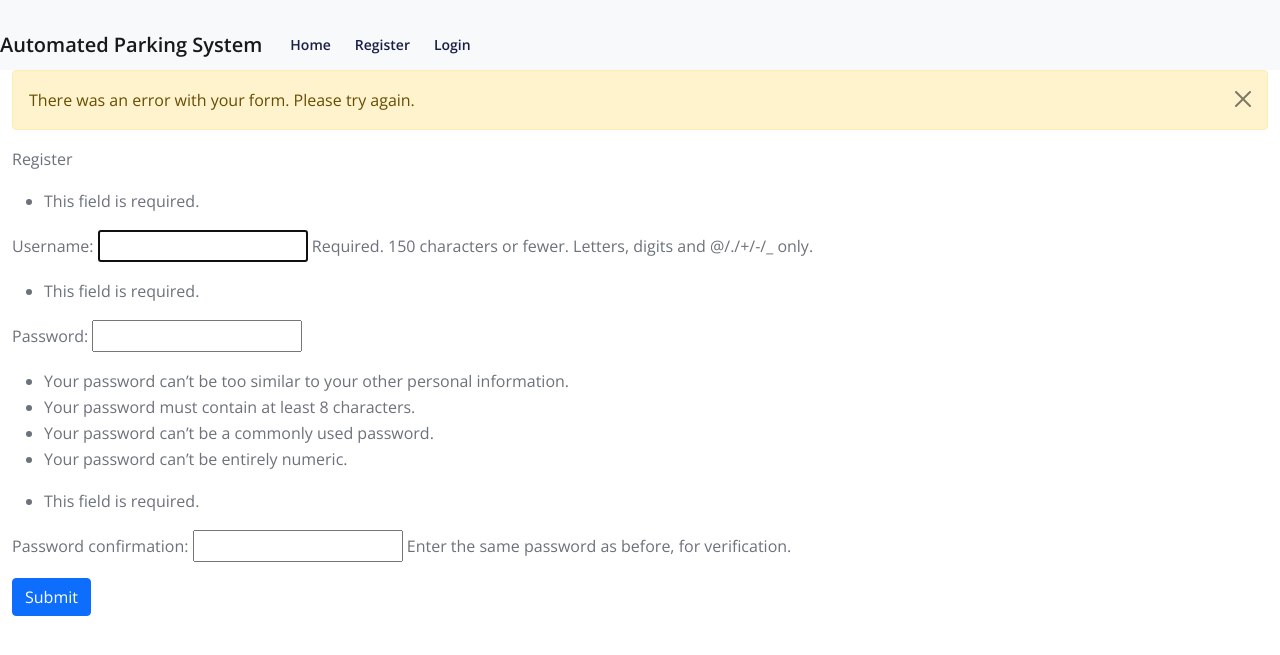
After one commit to COMP-SCI-72/Automated-Parking-System, a Django app: page /members/register_user in a window 1280 px wide. The commit adds this page. Shown: the top 655 px of the page. Run offline with Django 3.2, Linux system fonts and the light colour scheme; some libraries are stand-ins or nearby versions.

Commit message:
Adding logout and register functionality.

```diff
--- a/AutomatedParking/ParkingReservation/templates/base.html
+++ b/AutomatedParking/ParkingReservation/templates/base.html
@@ -30,9 +30,18 @@
               <li class="nav-item active">
                 <a class="nav-link" href="{% url 'home' %}">Home <span class="sr-only">(current)</span></a>
               </li>
+              {% if user.is_authenticated %}
+              <li class="nav-item">
+                <a class="nav-link" href="{% url 'logout' %}">Logout</a>
+              </li>
+              {% else %}
+              <li class="nav-item">
+                <a class="nav-link" href="{% url 'register_user' %}">Register</a>
+              </li>
               <li class="nav-item">
                 <a class="nav-link" href="{% url 'login' %}">Login</a>
               </li>
+              {% endif %}
             </ul>
         </div>
     </nav>
--- a/AutomatedParking/members/templates/authenticate/login.html
+++ b/AutomatedParking/members/templates/authenticate/login.html
@@ -19,7 +19,7 @@
       </div>
       <div class="form-group">
         <label for="password">Password</label>
-        <input class="form-control" name="password" id="password" placeholder="Password">
+        <input class="form-control" type="password" name="password" id="password" placeholder="Password">
       </div>
       <button type="submit" class="btn btn-primary">Submit</button>
 </form>
--- /dev/null
+++ b/AutomatedParking/members/templates/authenticate/register_user.html
@@ -0,0 +1,17 @@
+{% extends 'base.html' %}
+
+{% block content %}
+{% if form.errors %}
+    <div class="alert alert-warning alert-dismissible fade show" role="alert">
+        There was an error with your form. Please try again.
+        <button type="button" class="btn-close" data-bs-dismiss="alert" aria-label="Close"></button>
+    </div>
+{% endif %}
+<p>Register</p>
+
+<form action="{% url 'register_user' %}" METHOD="POST">
+    {% csrf_token %}
+    {{ form.as_p }}
+    <p><button type="submit" class="btn btn-primary">Submit</button></p>
+</form>
+{% endblock %}
--- a/AutomatedParking/members/urls.py
+++ b/AutomatedParking/members/urls.py
@@ -3,5 +3,7 @@ from . import views
 
 
 urlpatterns = [
-    path('login_user', views.login_user, name="login")
+    path('login_user', views.login_user, name="login"),
+    path('logout_user', views.logout_user, name="logout"),
+    path('register_user', views.register_user, name="register_user"),
 ]
--- a/AutomatedParking/members/views.py
+++ b/AutomatedParking/members/views.py
@@ -1,5 +1,6 @@
 from django.shortcuts import render, redirect
 from django.contrib.auth import authenticate, login, logout
+from django.contrib.auth.forms import UserCreationForm
 from django.contrib import messages
 
 
@@ -12,7 +13,29 @@ def login_user(request):
             login(request, user)
             return redirect('home')
         else:
-            messages.success(request, ("There was an error, please try again."))
+            messages.success(request, "There was an error, please try again.")
             return redirect('login')
     else:
         return render(request, 'authenticate/login.html', {})
+
+
+def logout_user(request):
+    logout(request)
+    messages.success(request, "You were logged out.")
+    return redirect('home')
+
+
+def register_user(request):
+    if request.method == "POST":
+        form = UserCreationForm(request.POST)
+        if form.is_valid():
+            form.save()
+            username = form.cleaned_data['username']
+            password = form.cleaned_data['password1']
+            user = authenticate(username=username, password=password)
+            login(request, user)
+            messages.success(request, "Registration Successful")
+            return redirect('home')
+    else:
+        form = UserCreationForm(request.POST)
+    return render(request, 'authenticate/register_user.html', {'form':form})
```
Also changed, not shown: AutomatedParking/ParkingReservation/templates/index.html (+8 -0 lines).
